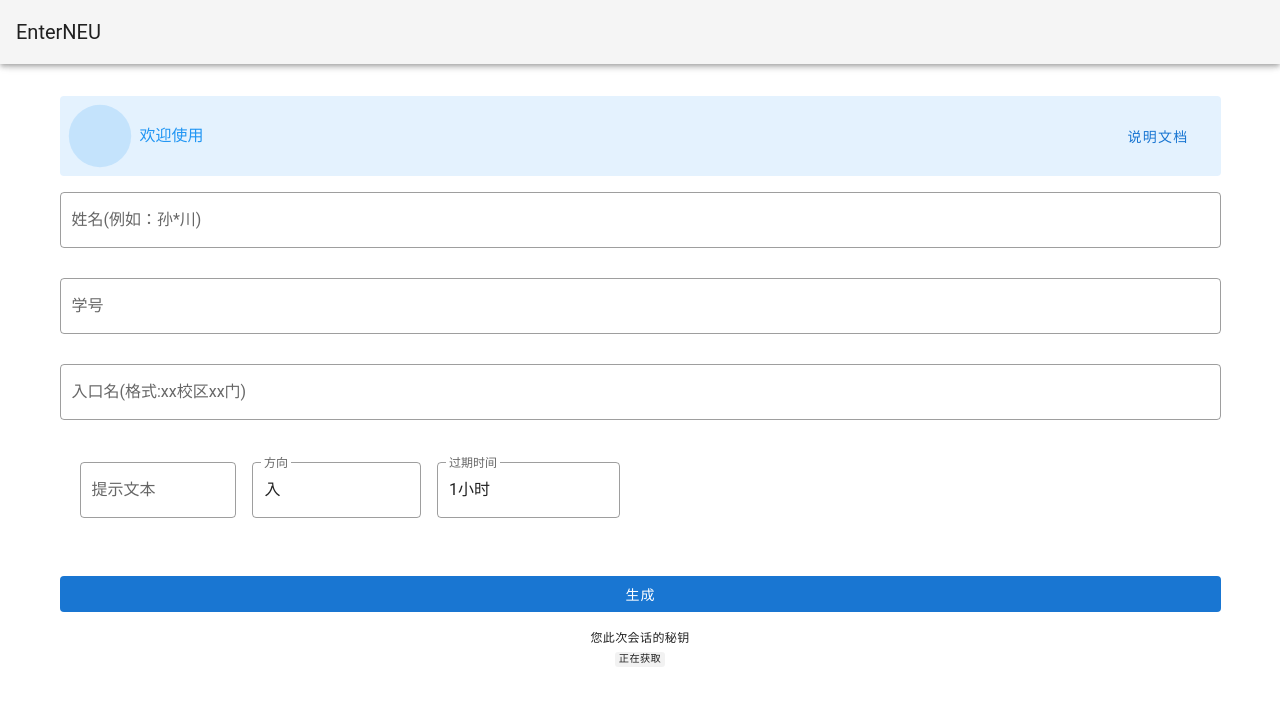
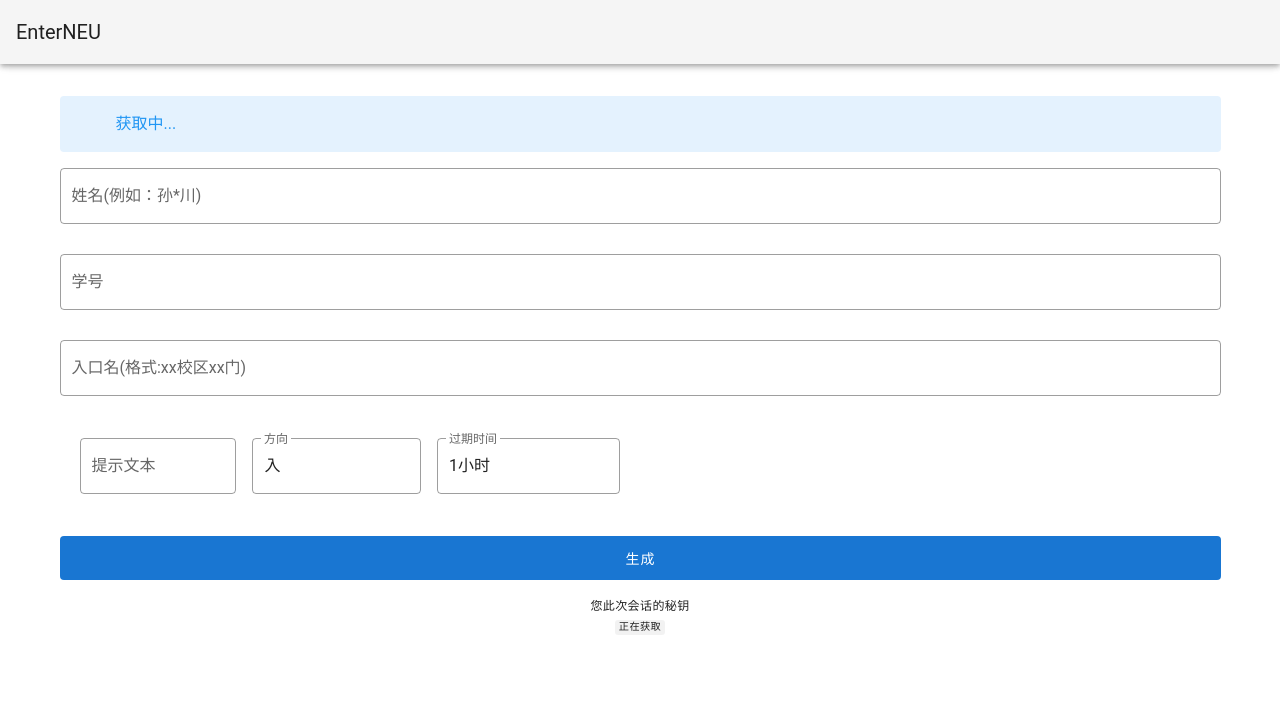
Before and after one commit to rroy233/EnterNEU-Frontend, a Vue app: page / in a window 1280 px wide. Shown: the top 706 px of the page. Built offline with nearby package versions, Linux system fonts and the light colour scheme; no server answers; some icons are missing; a web font is replaced by a local one; what vue-clipboard2 would draw is missing.

Commit message:
公告相关更改

```diff
--- a/package.json
+++ b/package.json
@@ -1,6 +1,6 @@
 {
   "name": "enterneu-frontend",
-  "version": "0.1.0",
+  "version": "0.1.1",
   "private": true,
   "scripts": {
     "serve": "vue-cli-service serve",
--- a/src/views/index.vue
+++ b/src/views/index.vue
@@ -2,18 +2,12 @@
   <dir>
     <v-container>
       <v-alert
-        icon="mdi-shield-lock-outline"
-        prominent
         text
         type="info"
         class="mt-5"
       >
         <v-row align="center">
-          <v-col class="grow">
-            欢迎使用
-          </v-col>
-          <v-col class="shrink">
-            <v-btn text color="primary" @click="showTips=true">说明文档</v-btn>
+          <v-col class="grow" v-html="announcement">
           </v-col>
         </v-row>
       </v-alert>
@@ -57,11 +51,12 @@
 
         <v-btn
           block
-          class="my-4"
+          class="mb-4"
           @click="submit()"
           @keyup.enter.native="submit"
           depressed
           color="primary"
+          large
         >
           生成
         </v-btn>
@@ -116,7 +111,8 @@ export default {
         alert: false,
       },
       dialog: false,
-      showTips:false
+      showTips:false,
+      announcement:"获取中...",
     };
   },
   mounted: function () {
@@ -149,6 +145,7 @@ export default {
           _this.TextItems = res.data.data.codeType;
           _this.VehicleItems = res.data.data.actualVehicle;
           _this.ExpTimeItems = res.data.data.expTime;
+          _this.announcement = res.data.data.announcement;
         } else {
           _this.error(res.data.msg);
         }
```
